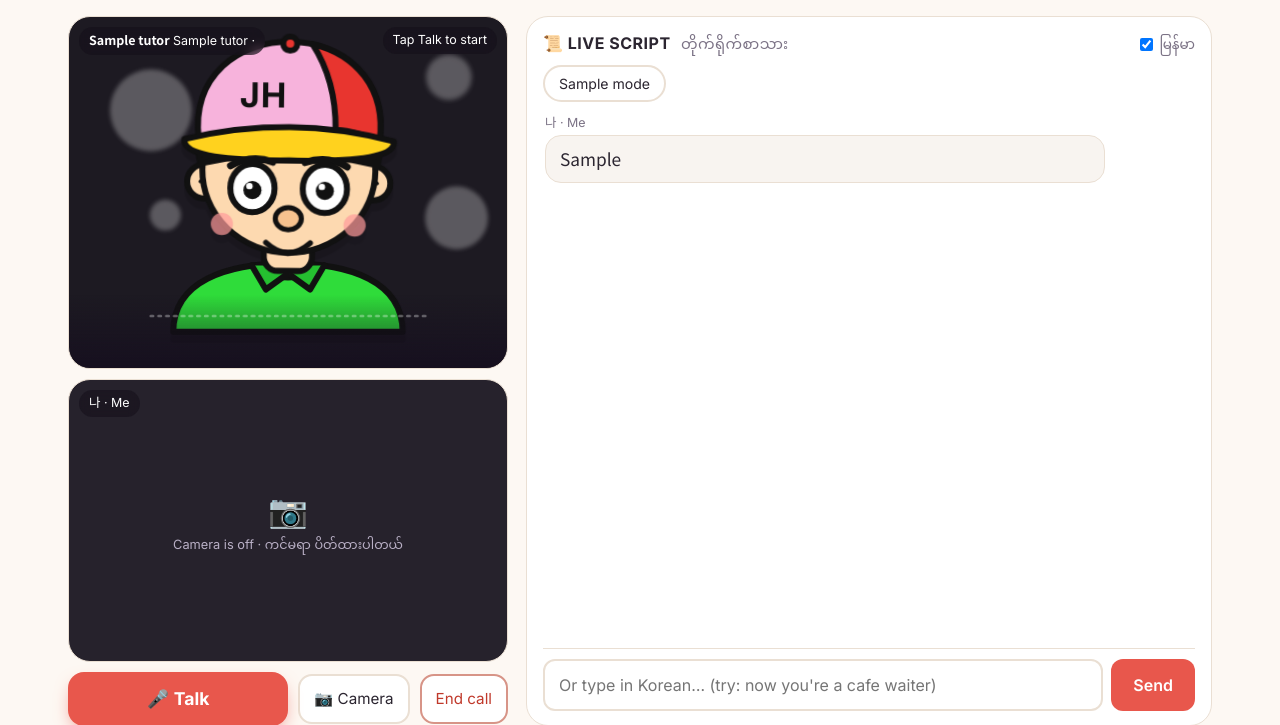
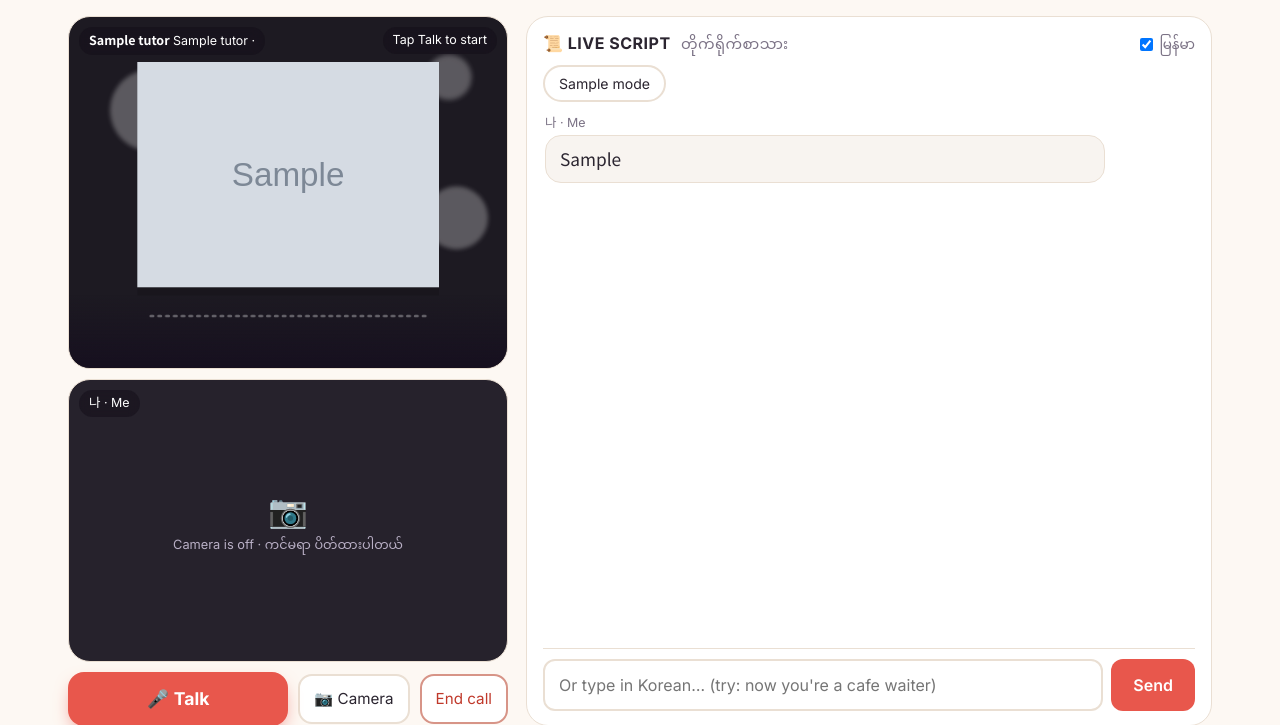
Before and after one commit to Kristen045/k-talkie, a FastAPI app: template templates/chat.html in a window 1280 px wide. Shown: the part 56-781 px from the top of the page. Run offline with FastAPI, Linux system fonts and the light colour scheme; the template is opened without the code that fills it: most values are stand-ins (such as "Sample title", 1, 10 or a date in 2020); grey boxes marked "Sample" are stand-in pictures.

Commit message:
Support custom tutor artwork from static/characters
Co-Authored-By: Claude Sonnet 5.5 <noreply@anthropic.com>
Claude-Session: https://claude.ai/code/session_01Be8vFBqEFMfHRzM2USPtG9

```diff
--- a/static/chat.css
+++ b/static/chat.css
@@ -133,3 +133,11 @@
   .panel .log { max-height: 55vh; min-height: 240px; }
 }
 @media (prefers-reduced-motion: reduce) { .bokeh i, .face .head, .face .eye, .row, .check, .think i, .talk .ring { animation: none !important; } }
+
+/* your own artwork (static/characters/*.png): moves with the voice since a picture has no mouth to animate */
+.face-img { width: 100%; height: 100%; object-fit: contain; display: block; transform-origin: 50% 100%;
+  transform: translateY(calc(var(--lvl) * -8px)) scale(calc(1 + var(--lvl) * .05)) rotate(calc(var(--lvl) * 1.5deg)); transition: transform .05s linear;
+  filter: drop-shadow(0 8px 0 rgba(0, 0, 0, .12)); animation: breathe-img 4s ease-in-out infinite; }
+@keyframes breathe-img { 50% { translate: 0 -3px; } }
+.stage[data-state=listening] .face-img { animation: lean 2.6s ease-in-out infinite; }
+@media (prefers-reduced-motion: reduce) { .face-img { animation: none !important; } }
--- a/templates/chat.html
+++ b/templates/chat.html
@@ -15,7 +15,7 @@
       <div class="chip name-chip"><strong>{{ tutor.name_ko }}</strong> {{ tutor.name_en }} · <span id="mode-label"></span></div>
       <div class="chip state-chip" id="state">Tap Talk to start</div>
       <div class="think" aria-hidden="true"><i></i><i></i><i></i></div>
-      <div class="face-wrap" id="face">{{ face(conv.tutor) }}</div>
+      <div class="face-wrap" id="face">{% if img %}<img class="face-img" src="{{ img }}" alt="{{ tutor.name_en }}">{% else %}{{ face(conv.tutor) }}{% endif %}</div>
       <div class="subtitle">
         <canvas id="wave" class="wave" width="320" height="34" aria-hidden="true"></canvas>
         <div id="cap-ko" class="cap-ko"></div>
--- a/templates/index.html
+++ b/templates/index.html
@@ -12,7 +12,7 @@
   <div class="tutors" id="tutors">
     {% for key, t in tutors.items() %}
     <button type="button" class="tutor-card {{ key }}" data-tutor="{{ key }}" aria-pressed="false">
-      <span class="avatar big {{ key }}">{{ face(key) }}</span>
+      <span class="avatar big {{ key }}">{% if imgs.get(key) %}<img class="face" src="{{ imgs[key] }}" alt="{{ t.name_en }}">{% else %}{{ face(key) }}{% endif %}</span>
       <strong>{{ t.name_ko }} <small>{{ t.name_en }}</small></strong>
       <span>{{ t.blurb }}</span>
       <span class="my">{{ t.blurb_my }}</span>
```
Also changed, not shown: app/routes.py (+17 -2 lines), README.md, static/characters/README.txt (added).
